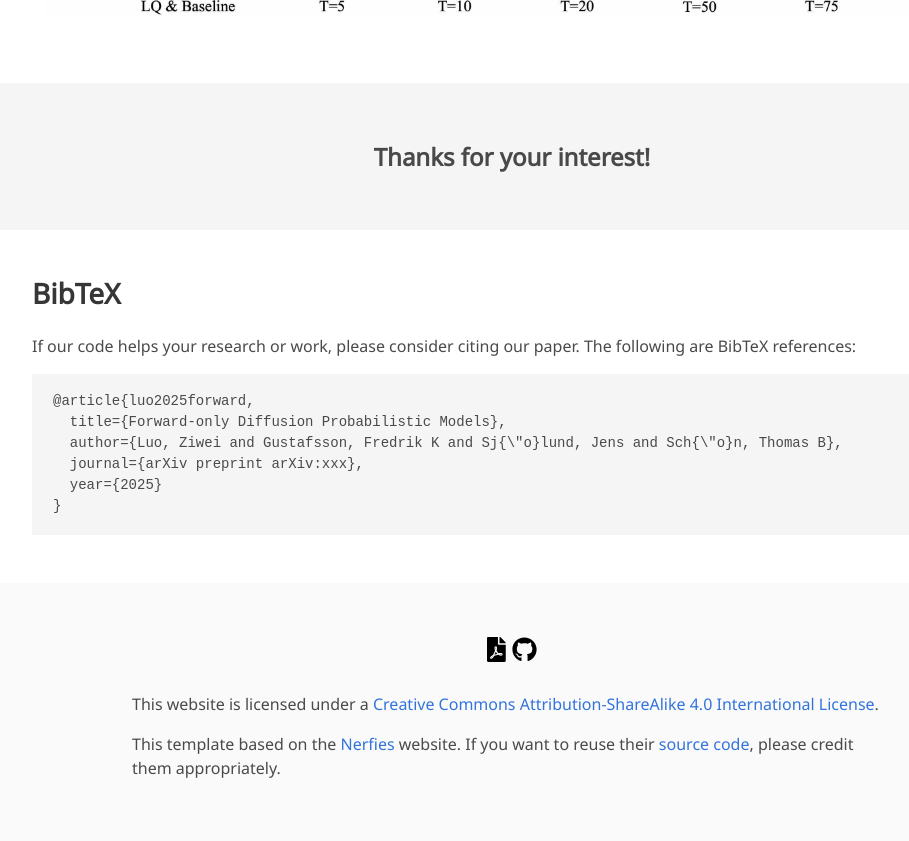
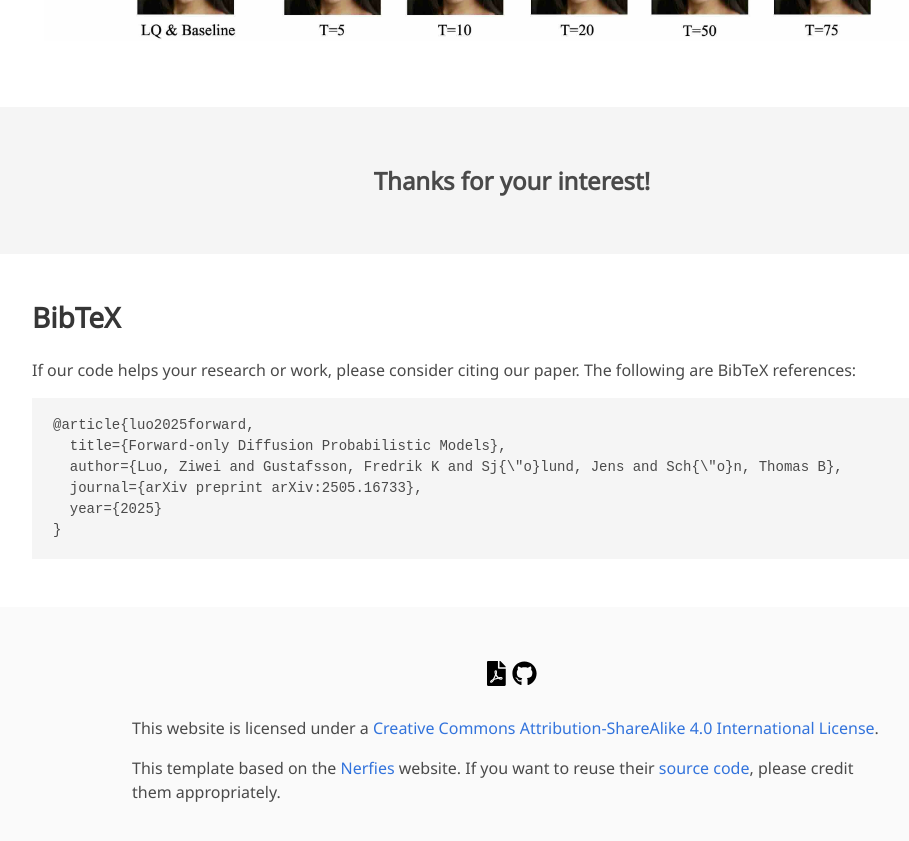
Before and after one commit to Algolzw/Algolzw.github.io, a Jekyll site: the page fod/index.html, which Jekyll copies as it is, in a window 1280 px wide and 900 px high, scrolled down 5353 px. Shown: the top 841 px of the window, without its empty margins (128-1037 px from the left). Built offline with Jekyll 4.4.1, drawn with Linux system fonts in a browser that asks for light colours; nearby versions of some CDN libraries; some web fonts are replaced; library files that are not in the unit come from our copies; formulas are drawn with MathJax 3; a style sheet for code colours, icons or effects is not loaded.

Commit message:
add fod citation

```diff
--- a/fod/index.html
+++ b/fod/index.html
@@ -360,6 +360,7 @@
             <img id="teaser" src="./static/images/unconditional_results.jpg" autoplay muted loop playsinline height="100%">
           </div>
         </div>
+        <br/>
         <!--/ Unconditional Image Generation. -->
         <h3 class="title is-4">Fast Sampling with Markov and non-Markov Chains</h3>
         <div class="columns is-vcentered">
@@ -391,7 +392,7 @@
     <pre><code>@article{luo2025forward,
   title={Forward-only Diffusion Probabilistic Models},
   author={Luo, Ziwei and Gustafsson, Fredrik K and Sj{\"o}lund, Jens and Sch{\"o}n, Thomas B},
-  journal={arXiv preprint arXiv:xxx},
+  journal={arXiv preprint arXiv:2505.16733},
   year={2025}
 }
 </code></pre>
```
